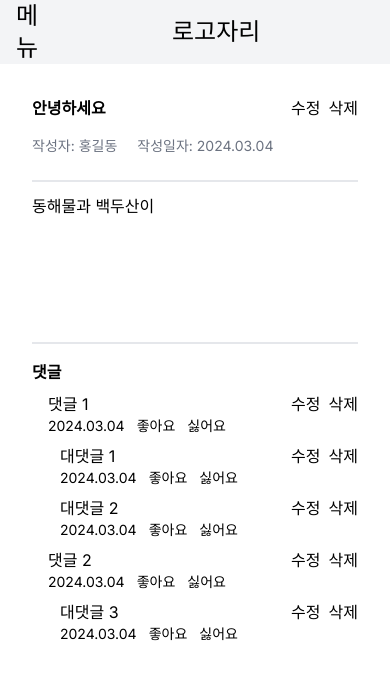
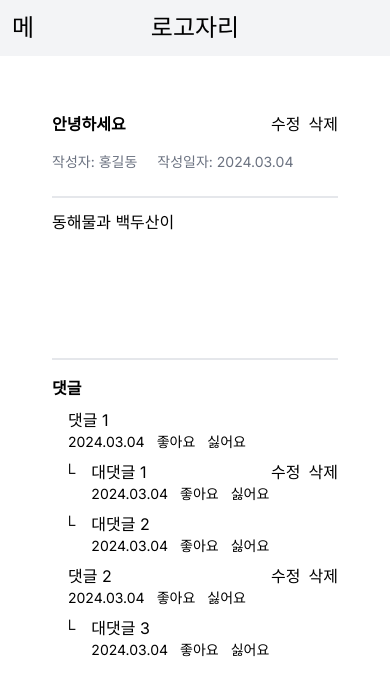
Before and after one commit to jmingu/j-front, a Next.js app: page /board/1 in a window 390 px wide. Shown: the top 696 px of the page. Built offline with nearby package versions, Linux system fonts and the light colour scheme.

Commit message:
모바일화면 수정

```diff
--- a/src/app/board/[boardId]/comment.tsx
+++ b/src/app/board/[boardId]/comment.tsx
@@ -3,7 +3,8 @@ import React, { useState } from 'react';
 interface CommentProps {
   id: number,
   content: string,
-  date: string
+  date: string,
+  editEnable: boolean
 }
 
 const Comment = ({ comment }: { comment: CommentProps }) => {
@@ -46,8 +47,14 @@ const Comment = ({ comment }: { comment: CommentProps }) => {
             <>
                 <p>{comment.content}</p>
                 <div className="flex">
-                    <div onClick={handleEdit}>수정</div>
-                    <div onClick={handleDelete} className='ml-2'>삭제</div>
+                {
+                    comment.editEnable === true ?
+                        <>
+                            <div onClick={handleEdit}>수정</div>
+                            <div onClick={handleDelete} className='ml-2'>삭제</div>
+                        </>
+                    : null
+                }
                 </div>
             </>
         )}
--- a/src/app/board/[boardId]/page.tsx
+++ b/src/app/board/[boardId]/page.tsx
@@ -1,6 +1,7 @@
 "use client"
 import React, { useState } from 'react'
 import Comment from './comment';
+import Link from 'next/link';
 
 
 interface Params {
@@ -11,44 +12,49 @@ interface CommentProps {
     id: number,
     content: string,
     date: string,
+    editEnable: boolean,
     comments: CommentProps[]
 }
 
 interface PostProps {
+    id: number,
     title: string,
     author: string,
     date: string,
+    editEnable: boolean,
     content: string,
     comments: CommentProps[]
 }
 
 const BoardDetailPage = ({ params }: { params: { boardId: number } }) => {
-    const [editIndex, setEditIndex] = useState(null);
-
     console.log(params.boardId);
 
     // 가상의 데이터를 사용하여 게시물 정보를 표시
     const post: PostProps = {
+        id: 1,
         title: '안녕하세요',
         author: '홍길동',
         date: '2024.03.04',
         content: '동해물과 백두산이',
+        editEnable : true,
         comments: [
             {
                 id: 1,
                 content: '댓글 1',
                 date: '2024.03.04',
+                editEnable : false,
                 comments: [
-                    { id: 1, content: '대댓글 1', date: '2024.03.04', comments:[] },
-                    { id: 2, content: '대댓글 2', date: '2024.03.04', comments:[] }
+                    { id: 1, content: '대댓글 1', date: '2024.03.04', editEnable : true, comments:[] },
+                    { id: 2, content: '대댓글 2', date: '2024.03.04', editEnable : false, comments:[] }
                 ]
             },
             {
                 id: 2,
                 content: '댓글 2',
                 date: '2024.03.04',
+                editEnable : true,
                 comments: [
-                    { id: 3, content: '대댓글 3', date: '2024.03.04', comments:[] },
+                    { id: 3, content: '대댓글 3', date: '2024.03.04', editEnable : false, comments:[] },
                 ]
             }
         ]
@@ -59,8 +65,15 @@ const BoardDetailPage = ({ params }: { params: { boardId: number } }) => {
             <div className='flex justify-between'>
                 <h1 className='font-bold mb-4'>{post.title}</h1>
                 <div className="flex">
-                    <div>수정</div>
-                    <div className='ml-2'>삭제</div>
+                {
+                    post.editEnable === true ?
+                        <>
+                            {/* <div>수정</div> */}
+                            <Link href={`/board/write?id=${post.id}`}>수정</Link>
+                            <div className='ml-2'>삭제</div>
+                        </>
+                    : null
+                }
                 </div>
             </div>
             <div className='flex mb-2'>
@@ -72,16 +85,19 @@ const BoardDetailPage = ({ params }: { params: { boardId: number } }) => {
             </div>
             <h2 className="font-bold mb-2">댓글</h2>
             {post.comments.map((comment, index) => (
-                <>
+                <div key={index}>
                     <Comment key={index} comment={comment} />
-                    {comment.comments.map((comment, index) => (
-                        <>
-                            <div className='ml-3'>
-                                <Comment key={index} comment={comment} />
+                    {comment.comments.map((subComment, subIndex) => (
+                        <div key={subIndex}>
+                            <div className='ml-3 flex'>
+                                <div>└</div>
+                                <div className='w-full'>
+                                    <Comment key={subIndex} comment={subComment}/>
+                                </div>
                             </div>
-                        </>
+                        </div>
                     ))}
-                </>
+                </div>
             ))}
 
         </div>
--- a/src/app/board/page.tsx
+++ b/src/app/board/page.tsx
@@ -68,19 +68,19 @@ const BoardPage = () => {
 
     return (
         <>
-            <div className="max-w-3xl mx-auto p-4 ">
+            <div className="p-4 ">
                 <div className='flex justify-between'>
                     <h1 className="text-2xl font-bold mb-4">자유게시판</h1>
                     <div>
-                        <Link href={`/board/write`}>글작성</Link>
+                        <Link href={`/board/write/ `}>글작성</Link>
                     </div>
                 </div>
-                <div className="">
+                <div>
                     {getCurrentPageItems().length === 0 ?
                         <div>글이 없습니다.</div> :
                         <ul className="bg-white shadow overflow-hidden rounded-md divide-y divide-gray-200">
                             {getCurrentPageItems().map((item) => (
-                                <li key={item.id} className="px-4 py-3">
+                                <li key={item.id} className="px-4 py-3 overflow-ellipsis overflow-hidden whitespace-nowrap">
                                     <Link href={`/board/${item.id}`}>
                                         {item.title}
                                     </Link>
--- a/src/app/board/write/page.tsx
+++ b/src/app/board/write/page.tsx
@@ -1,11 +1,20 @@
+'use client'
+import { redirect } from 'next/navigation';
+
 import React from 'react'
+import Link from 'next/link';
 
 const Write = () => {
+
+    const handleRedirect = () => {
+        console.log("sss")
+        redirect('/board');
+      };
     return (
         <>
-            <div className="max-w-3xl mx-auto p-8 h-[60vh]">
+            <div className="p-8 h-[60vh]">
                 <div className='flex justify-end mt-3'>
-                    <div>작성</div>
+                    <button onClick={handleRedirect}>완1료</button>
                 </div>
                 <div className='flex justify-between mb-3'>
                     <input className="focus:outline-none py-1 px-2" placeholder="제목을 입력해 주세요." />
--- a/src/app/layout.tsx
+++ b/src/app/layout.tsx
@@ -18,9 +18,12 @@ export default function RootLayout({
 }>) {
   return (
     <html lang="en">
-      <body className={`sm:px-10 ${inter.className}`}>
+      <body className={`sm:max-w-4xl sm:m-auto ${inter.className}`}>
           <Navber />
-        {children}
+        <div className="mt-6 sm:mt-16 px-5">
+          {children}
+        </div>
+
       </body>
     </html>
   );
--- a/src/components/NavItem.tsx
+++ b/src/components/NavItem.tsx
@@ -1,10 +1,11 @@
 'use client'
 import Link from 'next/link';
 import React from 'react'
+import {useRouter} from 'next/navigation'
 
-const NavItem = ({mobile} : {mobile?: boolean }) => {
-    console.log("mobile ==" + mobile);
 
+const NavItem = ({mobile, setMenu} : {mobile?: boolean, setMenu?:any }) => {
+    const router = useRouter()
     // 모바일
     if (true === mobile){
         return (
@@ -13,13 +14,13 @@ const NavItem = ({mobile} : {mobile?: boolean }) => {
                     <div className='mb-10'>로그인</div>
                     <ul className='flex flex-col gap-4 text-md justify-center gap-10 w-full'>
                         <li>
-                            <Link href="/board">게시판</Link>
+                            <button onClick={()=>{ setMenu(false); router.push('/board');  }}>게시판</button>
                         </li>
                         <li>
-                            <Link href="/notice">공지사항</Link>
+                            <button onClick={()=>{ setMenu(false); router.push('/notice');  }}>공지사항</button>
                         </li>
                     </ul>
-                    </div>
+                </div>
             </>
         )
     }
--- a/src/components/Navber.tsx
+++ b/src/components/Navber.tsx
@@ -8,16 +8,16 @@ const Navber = () => {
     const [menu, setMenu] = useState(false);
 
     const handleMenu = () => {
-
+        console.log(menu)
         setMenu(!menu);
     }
 
     return (
-        <nav className='relative z-10 w-full bg-gray-100'>
+        <nav className='w-full bg-gray-100'>
             {/* 웹 화면 */}
-            <div className='flex w-full'>
-                <div className='text-2xl flex sm:hidden ms-3'>
-                    <button onClick={handleMenu}>메뉴</button>
+            <div className='flex w-full relative'>
+                <div className='text-2xl flex sm:hidden ms-3 absolute h-14'>
+                    <button onClick={handleMenu}>메</button>
                 </div>
                 <div className='flex items-center justify-center sm:justify-between mx-10 w-full'>
 
@@ -34,7 +34,7 @@ const Navber = () => {
             {/* 모바일 메뉴 */}
             <div className={`fixed top-0 left-0 h-full w-full bg-white transform transition-transform duration-200 ease-in-out ${menu ? 'translate-x-0' : '-translate-x-full'}`}>
                 <div className='h-full flex mt-2'>
-                    <NavItem mobile />
+                    <NavItem mobile setMenu={setMenu}/>
                     <div>
                         <button onClick={handleMenu}>X</button>
                     </div>
```
